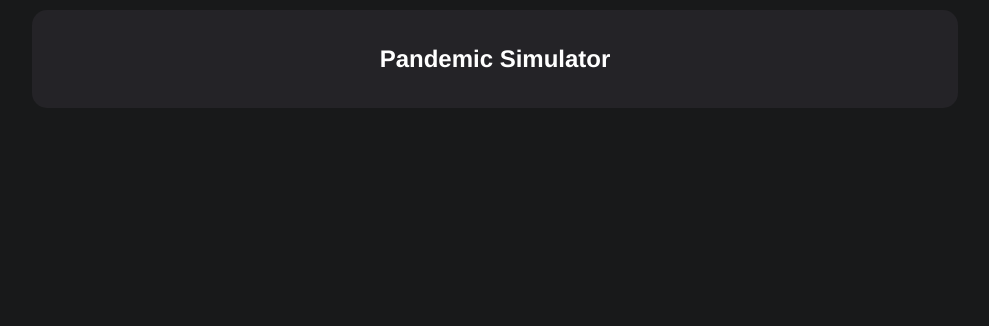
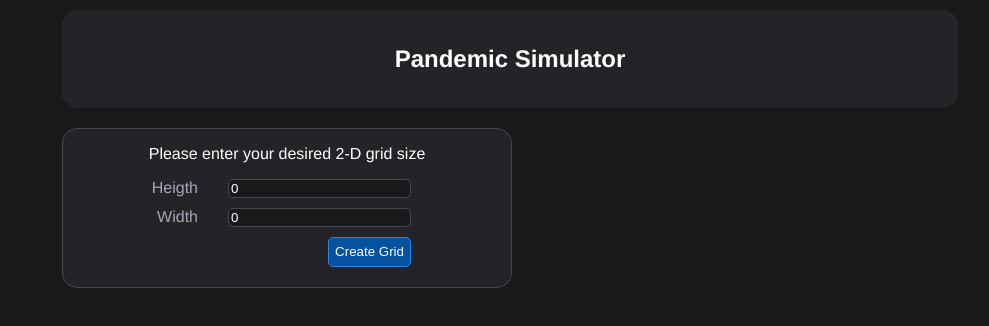
Before and after one commit to Josue0117/pandemic-simulator, a Vue app: page / in a window 1280 px wide. Shown: the top 326 px of the page, without its empty margins (130-1119 px from the left). Built offline with nearby package versions, Linux system fonts and the light colour scheme.

Commit message:
New component: GridForm

```diff
--- a/src/App.vue
+++ b/src/App.vue
@@ -1,13 +1,17 @@
 <template>
-  <tittle-bar tittle="Pandemic Simulator"></tittle-bar>
+  <div class="container">
+    <tittle-bar tittle="Pandemic Simulator"></tittle-bar>
+    <grid-form tittle="Please enter your desired 2-D grid size"></grid-form>
+  </div>
 </template>
 
 <script>
 import TittleBar from './components/TittleBar.vue'
+import GridForm from './components/GridForm.vue'
 
 export default {
   name: 'App',
-  components: { TittleBar },
+  components: { TittleBar , GridForm },
 }
 </script>
 
@@ -26,4 +30,10 @@ body{
   color: #ffffff;
   top: 0;
 }
+
+div.container{
+  position: absolute;
+  width: 70%;
+  left: 15%;
+}
 </style>
--- /dev/null
+++ b/src/components/GridForm.vue
@@ -0,0 +1,110 @@
+<template id="this">
+    <section>
+        <p>{{ tittle }}</p>
+        <form @submit.prevent="createGrid">
+            <div class="form-control" :class="{invalid: invalidHeigth == true}">
+                <label for="height">Heigth</label>
+                <input id="height" name="height" type="number" v-model="height" @change="validateHeight"/>
+                <p class="invalid" v-if="invalidHeigth">Invalid input, just integer and less than 100 allowed</p>
+            </div>
+            <div class="form-control" :class="{invalid: invalidWidth == true}">
+                <label for="width">Width</label>
+                <input id="width" name="width" type="number" v-model="width" @change="validateWidth"/>
+                <p class="invalid" v-if="invalidWidth">Invalid input, just integer and less than 100 allowed</p>
+            </div>
+            <div>
+                <button>Create Grid</button>
+            </div>
+        </form>
+    </section>
+</template>
+
+<script>
+export default {
+    props: ['tittle'],
+    data() {
+        return{
+            height: 0,
+            width: 0,
+            invalidHeigth: false,
+            invalidWidth: false,
+        };
+    },
+    methods: {
+        createGrid() {
+            console.log('Height: '+ this.height + ', Width: ' + this.width);
+            this.height = 0;
+            this.width = 0;
+        },
+        validateHeight() {
+            if( this.height > 100 || !(this.height%1 == 0) || this.height <= 0 ) {
+                this.invalidHeigth = true;
+                this.height = 0;
+            } else {
+                this.invalidHeigth = false;
+            }
+        },
+        validateWidth() {
+            if( this.width > 100 || !(this.width%1 == 0) || this.width <= 0 ) {
+                this.invalidWidth = true;
+                this.width = 0;
+            } else {
+                this.invalidWidth = false;
+            }
+        },
+    }
+}
+</script>
+
+<style scoped>
+    section{
+        width: 50%;
+        left: 15%;
+        margin-top: 20px;
+        border-radius: 15px;
+        background: #242327;
+        border: solid 1px #48464e;
+    }
+
+    form{
+        color: #a9a6b4;
+        text-align: right;
+        padding-bottom: 20px;
+    }
+
+    div{
+        margin-top: 10px;
+    }
+
+    input{
+        background: #18191a;
+        border: solid 1px #48464e;
+        border-radius: 5px;
+        margin-right: 100px;
+        margin-left: 30px;
+        color: white;
+    }
+
+    button{
+        height: 30px;
+        background: #0553a0;
+        border: solid 1px #2e83e4;
+        border-radius: 5px;
+        margin-right: 100px;
+        color: white;
+    }
+
+    p.invalid{
+        margin-right: 100px;
+        color: red;
+        font-size: 12px;
+    }
+
+    .form-control.invalid input{
+        border-color: red;
+    }
+
+    .form-control.invalid label{
+        color: red;
+    }
+</style>
--- a/src/components/TittleBar.vue
+++ b/src/components/TittleBar.vue
@@ -12,11 +12,8 @@ export default {
 
 <style scoped>
     header {
-        position: absolute;
+        margin-top: 10px;
         padding: 15px;
-        width: 70%;
-        right: 15%;
-        top: 10px;
         border-radius: 15px;
         background-color: #242327;
     }
```
